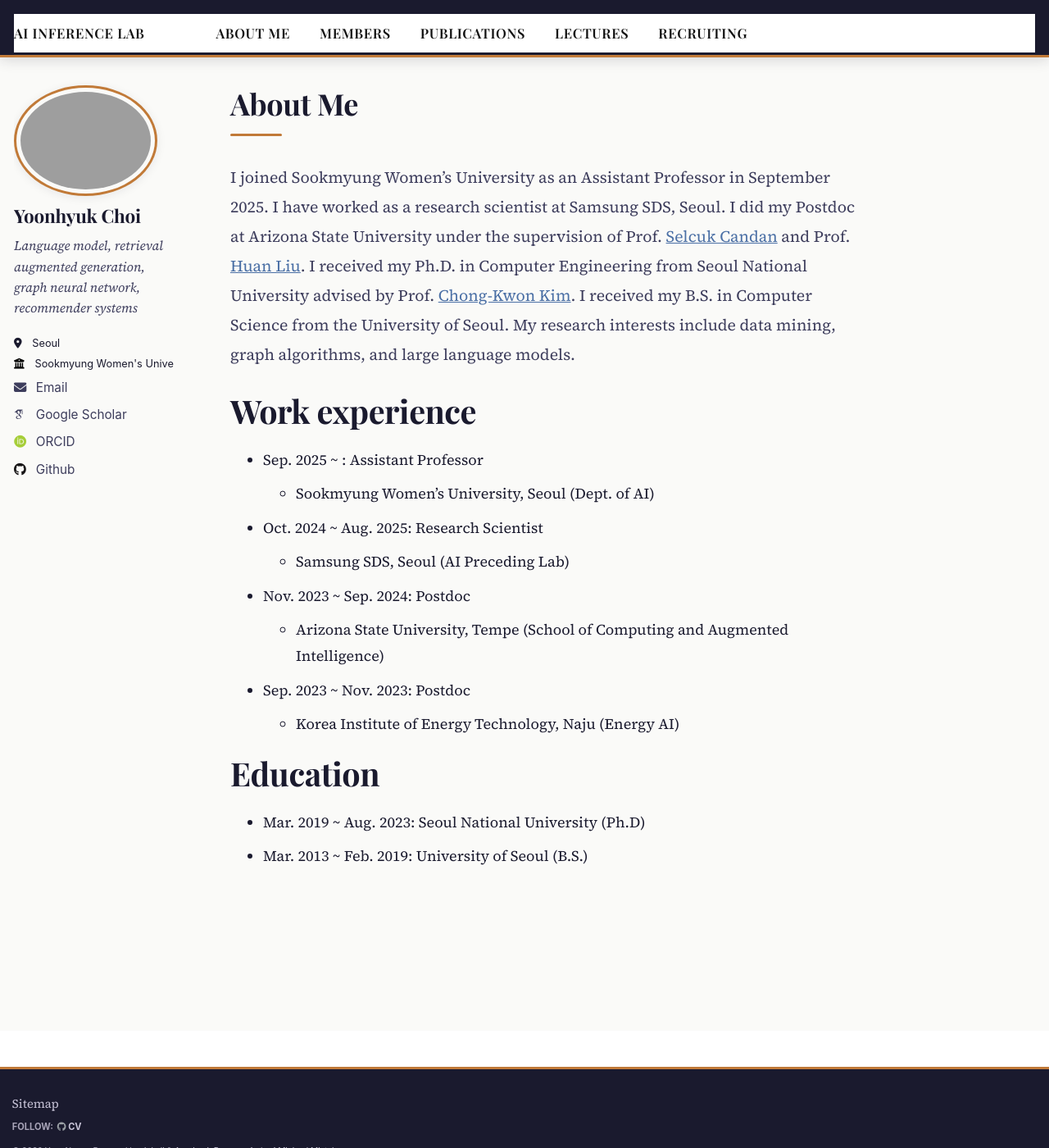
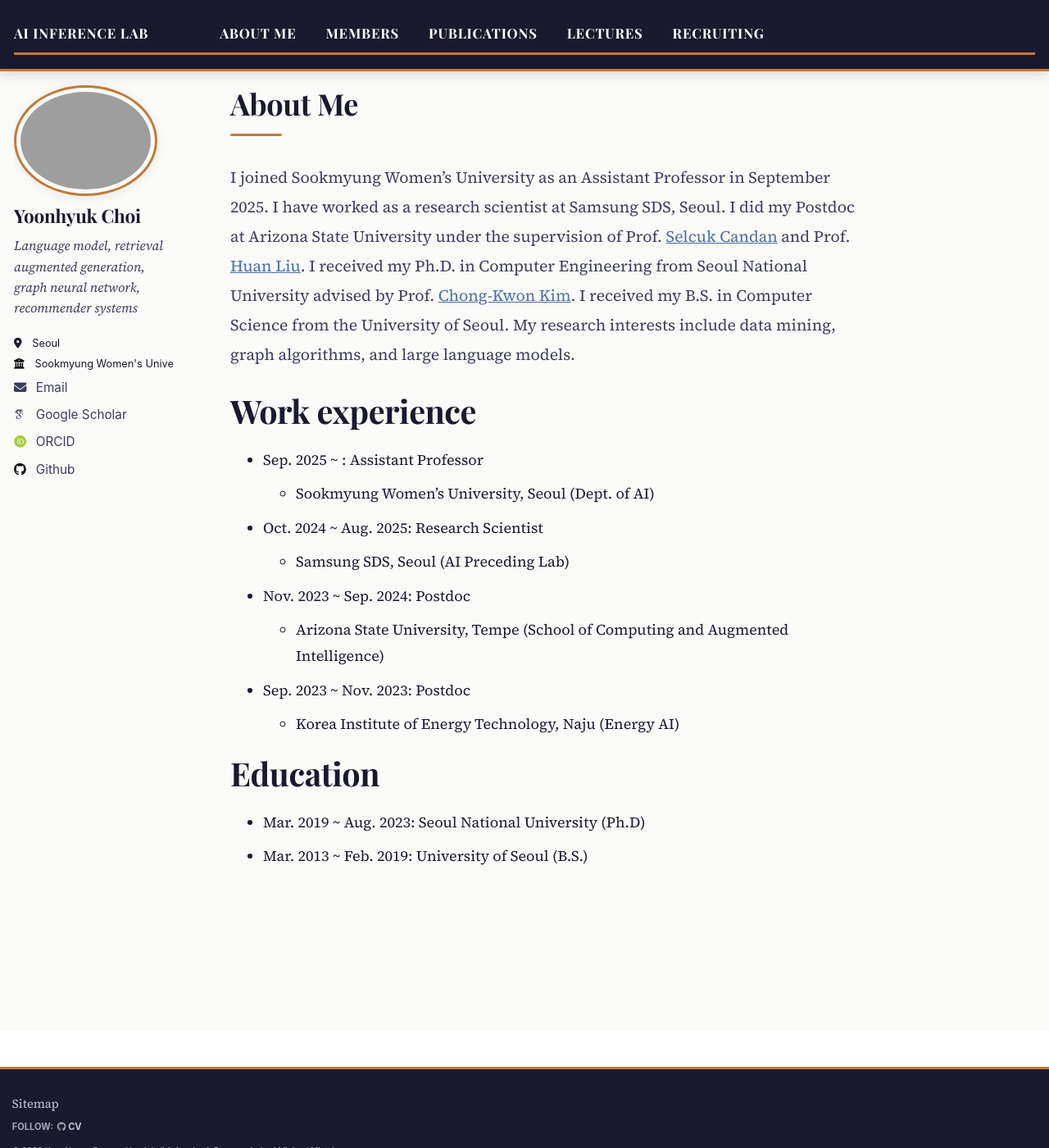
Before and after one commit to ChoiYoonHyuk/ChoiYoonHyuk.github.io, a Jekyll site: the page built from _pages/about.md, in a window 1280 px wide and 1400 px high. Shown: the whole window at 82% size. Built offline with Jekyll 4.4.1, drawn with Linux system fonts in a browser that asks for light colours; some web fonts are replaced.

Commit message:
Update custom.css

```diff
--- a/assets/css/custom.css
+++ b/assets/css/custom.css
@@ -90,29 +90,40 @@ a:hover {
 /* ----------------------------------------------------------
    5. MASTHEAD / NAVIGATION BAR
    ---------------------------------------------------------- */
-.masthead {
-  background: var(--color-ink) !important;
-  border-bottom: 3px solid var(--color-accent-warm);
+.masthead,
+.masthead__inner-wrap,
+nav.greedy-nav {
+  background: #1a1a2e !important;
+  border-bottom: 3px solid #c17a38 !important;
   box-shadow: 0 2px 16px rgba(26,26,46,0.18);
 }
 
+/* 메뉴 글씨 — 흰색으로 명확하게 */
 .masthead__menu-item a,
-.greedy-nav a {
+.masthead__menu-item > a,
+.greedy-nav a,
+.greedy-nav .visible-links a,
+.greedy-nav .visible-links > li > a {
   font-family: var(--font-heading);
   font-size: 0.92rem;
-  font-weight: 600;
-  letter-spacing: 0.04em;
-  color: #111111 !important;
+  font-weight: 700;
+  letter-spacing: 0.05em;
+  color: #ffffff !important;
   text-transform: uppercase;
 }
 
 .masthead__menu-item a:hover,
-.greedy-nav a:hover {
-  color: var(--color-accent-warm) !important;
+.masthead__menu-item > a:hover,
+.greedy-nav a:hover,
+.greedy-nav .visible-links a:hover {
+  color: #c17a38 !important;
   text-decoration: none;
 }
 
-.site-title, .masthead__inner-wrap .site-title {
+/* 사이트 이름 */
+.site-title,
+.masthead__inner-wrap .site-title,
+a.site-title {
   font-family: var(--font-heading) !important;
   font-size: 1.1rem !important;
   font-weight: 700;
```
